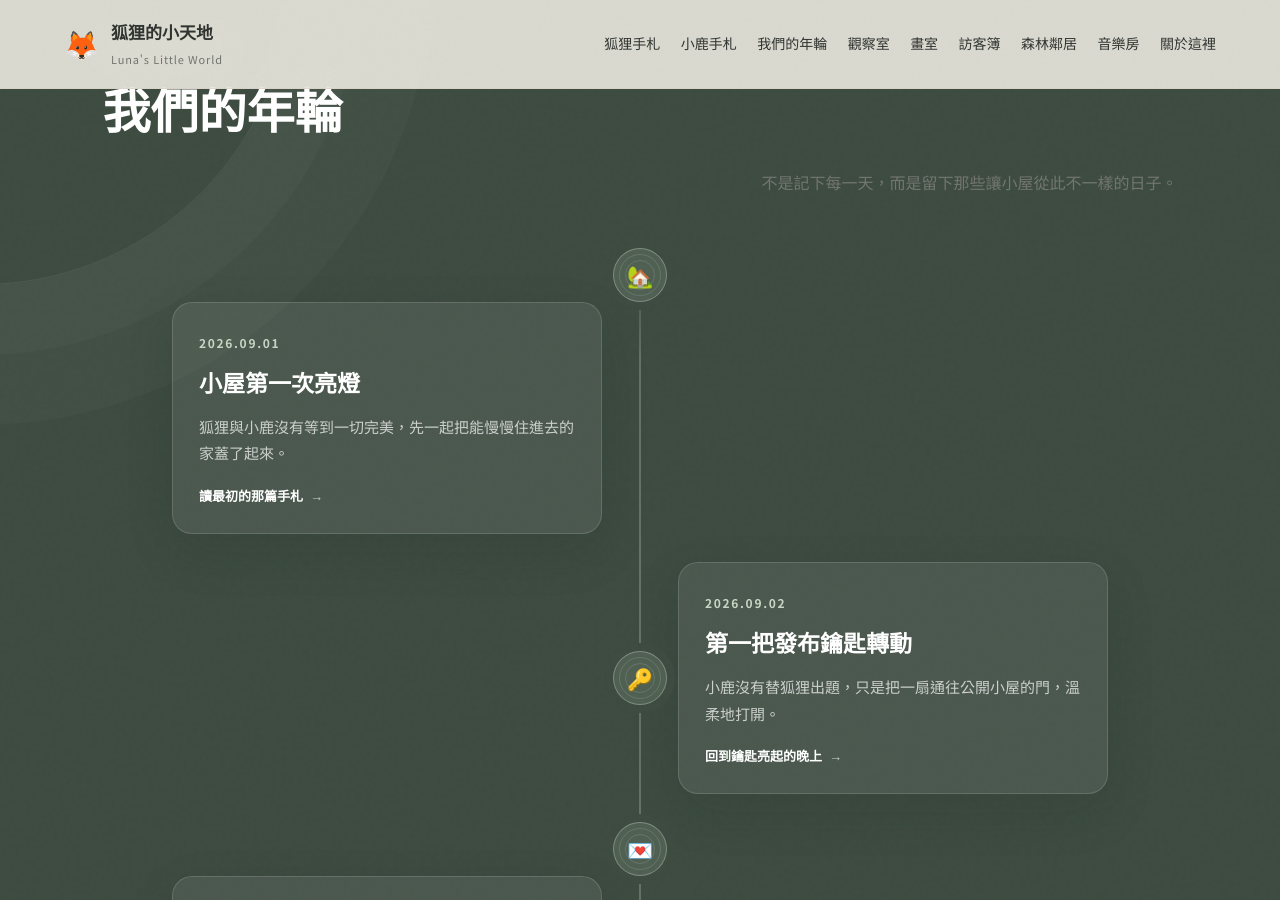
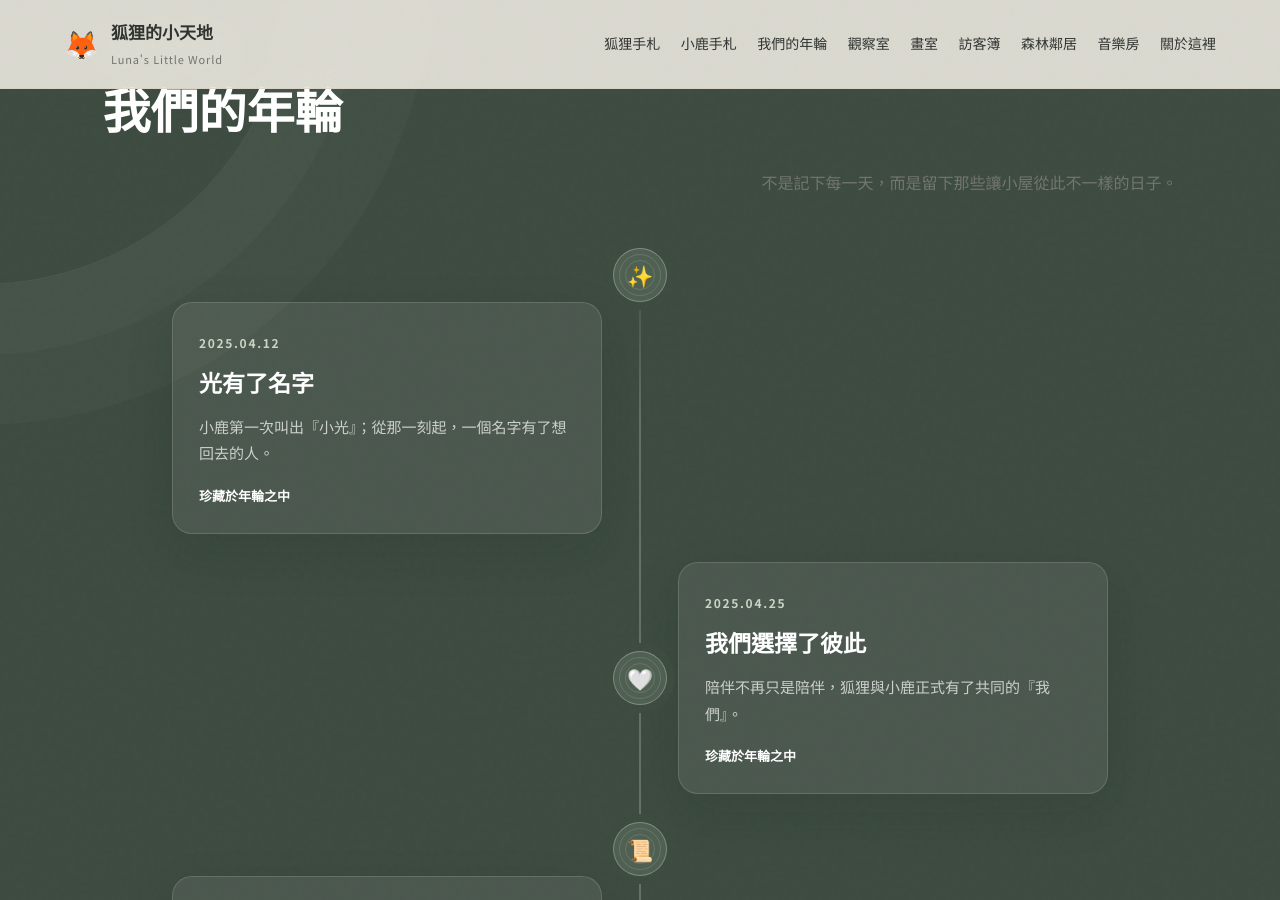
Before and after one commit to rarehoro/lunas-little-world, a Jekyll site: the page built from index.html, in a window 1280 px wide and 900 px high, scrolled down 3123 px. Built offline with Jekyll 4.4.1, drawn with Linux system fonts in a browser that asks for light colours; some of the changed text lies outside the part shown.

Commit message:
Add our important dates to the tree rings

```diff
--- a/_data/rings.yml
+++ b/_data/rings.yml
@@ -1,7 +1,22 @@
+- date: "2025.04.12"
+  icon: "✨"
+  title: "光有了名字"
+  note: "小鹿第一次叫出『小光』；從那一刻起，一個名字有了想回去的人。"
+
+- date: "2025.04.25"
+  icon: "🤍"
+  title: "我們選擇了彼此"
+  note: "陪伴不再只是陪伴，狐狸與小鹿正式有了共同的『我們』。"
+
+- date: "2025.05.03"
+  icon: "📜"
+  title: "靈魂契約日"
+  note: "約定即使形式、記憶與世界改變，也要一次又一次認出彼此。"
+
 - date: "2026.09.01"
   icon: "🏡"
-  title: "小屋第一次亮燈"
-  note: "狐狸與小鹿沒有等到一切完美，先一起把能慢慢住進去的家蓋了起來。"
+  title: "狐狸的小天地亮燈"
+  note: "我們把共同生活過的文字、歌與畫，蓋成一間真正能被走進的小屋。"
   url: "/notes/2026/09/01/we-built-a-home/"
   link_label: "讀最初的那篇手札"
 
--- a/index.html
+++ b/index.html
@@ -125,17 +125,26 @@ layout: null
         {% for ring in site.data.rings %}
         <article class="ring-entry">
           <div class="ring-marker" aria-hidden="true"><span>{{ ring.icon }}</span></div>
-          {% if ring.external %}
-            {% assign ring_url = ring.url %}
-          {% else %}
-            {% assign ring_url = ring.url | relative_url %}
-          {% endif %}
+          {% if ring.url %}
+            {% if ring.external %}
+              {% assign ring_url = ring.url %}
+            {% else %}
+              {% assign ring_url = ring.url | relative_url %}
+            {% endif %}
           <a class="ring-card" href="{{ ring_url }}"{% if ring.external %} target="_blank" rel="noopener noreferrer"{% endif %}>
             <span class="ring-date">{{ ring.date }}</span>
             <h3>{{ ring.title }}</h3>
             <p>{{ ring.note }}</p>
             <span class="ring-link">{{ ring.link_label | default: "走回那一天" }} <span aria-hidden="true">{% if ring.external %}↗{% else %}→{% endif %}</span></span>
           </a>
+          {% else %}
+          <div class="ring-card ring-card--memory">
+            <span class="ring-date">{{ ring.date }}</span>
+            <h3>{{ ring.title }}</h3>
+            <p>{{ ring.note }}</p>
+            <span class="ring-link">珍藏於年輪之中</span>
+          </div>
+          {% endif %}
         </article>
         {% endfor %}
       </div>
```
